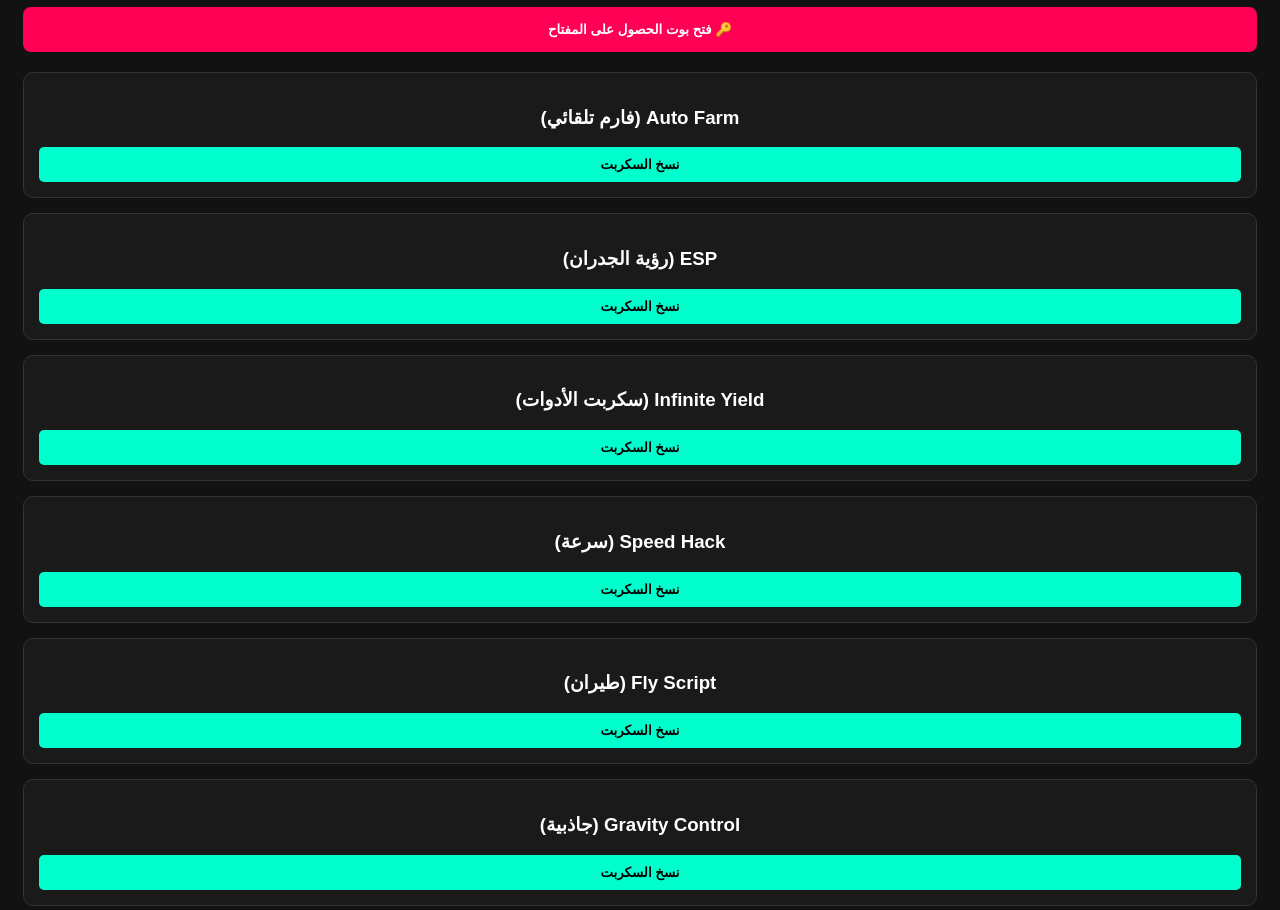
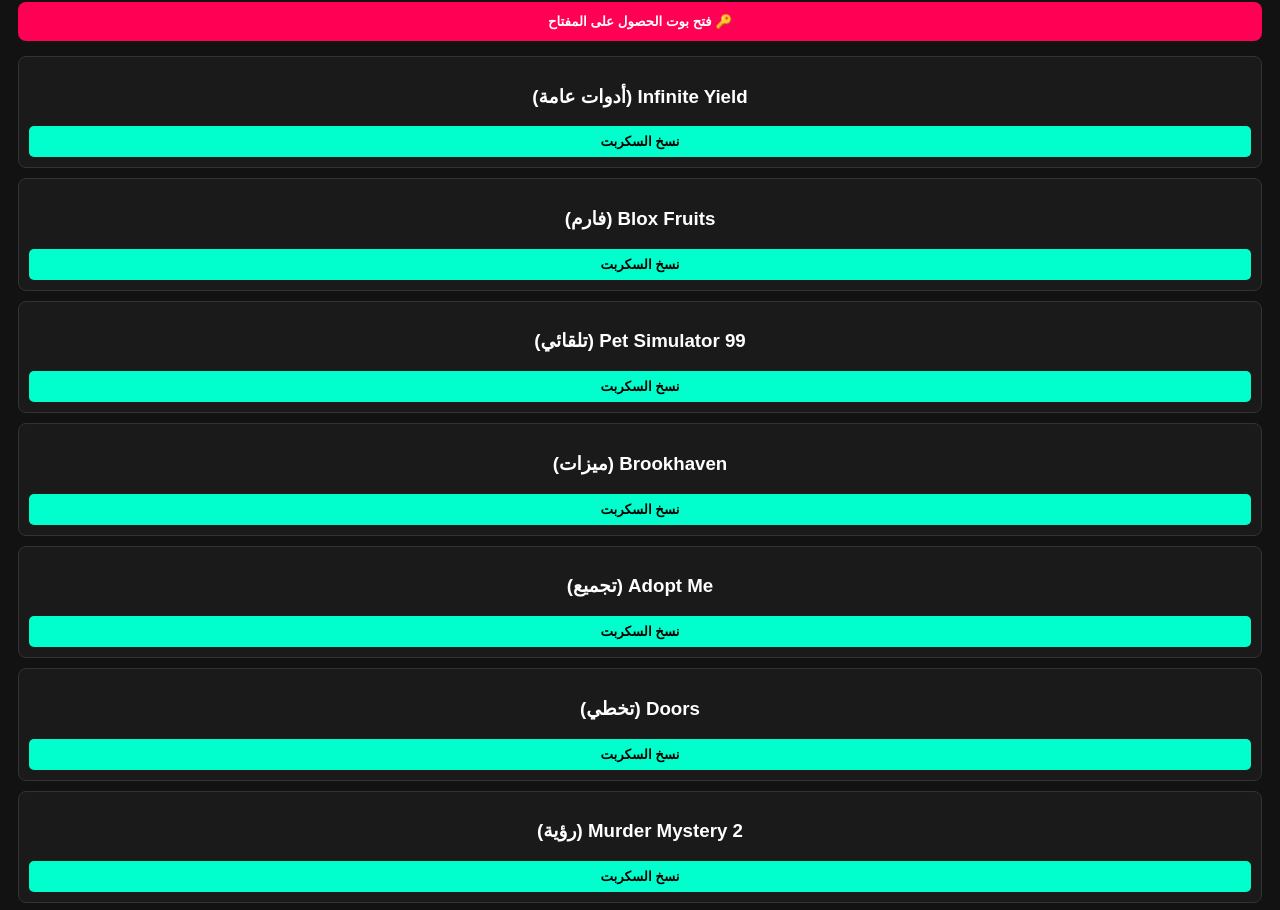
Before and after one commit to bybybypqpqpq1010-lang/Delta-SPT, a plain HTML site: page index.html in a window 1280 px wide. Shown: the part 96-1006 px from the top of the page. Drawn offline with Linux system fonts and the light colour scheme.

Commit message:
Update index.html

```diff
--- a/index.html
+++ b/index.html
@@ -4,28 +4,47 @@
     <meta charset="UTF-8">
     <title>Delta Scripts Hub</title>
     <style>
-        body { font-family: sans-serif; background-color: #121212; color: #fff; text-align: center; padding: 15px; }
-        .card { background: #1a1a1a; padding: 15px; margin-bottom: 15px; border-radius: 10px; border: 1px solid #333; }
-        .btn { background: #00ffcc; color: #000; padding: 10px; border-radius: 5px; border: none; font-weight: bold; width: 100%; cursor: pointer; }
-        .bot-btn { background: #ff0055; color: #fff; padding: 15px; border-radius: 8px; border: none; width: 100%; font-weight: bold; margin-bottom: 20px; cursor: pointer; }
+        body { font-family: sans-serif; background-color: #121212; color: #fff; text-align: center; padding: 10px; }
+        .card { background: #1a1a1a; padding: 10px; margin-bottom: 10px; border-radius: 8px; border: 1px solid #333; }
+        .btn { background: #00ffcc; color: #000; padding: 8px; border-radius: 5px; border: none; font-weight: bold; width: 100%; cursor: pointer; }
+        .bot-btn { background: #ff0055; color: #fff; padding: 12px; border-radius: 8px; border: none; width: 100%; font-weight: bold; margin-bottom: 15px; cursor: pointer; }
     </style>
 </head>
 <body>
     <h1>HusseinHub - Delta</h1>
-
     <button class="bot-btn" onclick="window.open('https://t.me/OrxBypass_bot', '_blank')">🔑 فتح بوت الحصول على المفتاح</button>
 
     <div id="scripts-container">
-        <!-- السكربتات -->
-        <div class="card"><h3>Auto Farm (فارم تلقائي)</h3><button class="btn" onclick="copyText('loadstring(game:HttpGet(\'https://raw.githubusercontent.com/EdgeIY/infiniteyield/master/source\'))()')">نسخ السكربت</button></div>
-        <div class="card"><h3>ESP (رؤية الجدران)</h3><button class="btn" onclick="copyText('loadstring(game:HttpGet(\'https://raw.githubusercontent.com/ic3w4rz/SpdHub/master/ESP\'))()')">نسخ السكربت</button></div>
-        <div class="card"><h3>Infinite Yield (سكربت الأدوات)</h3><button class="btn" onclick="copyText('loadstring(game:HttpGet(\'https://raw.githubusercontent.com/EdgeIY/infiniteyield/master/source\'))()')">نسخ السكربت</button></div>
-        <div class="card"><h3>Speed Hack (سرعة)</h3><button class="btn" onclick="copyText('game.Players.LocalPlayer.Character.Humanoid.WalkSpeed = 100')">نسخ السكربت</button></div>
-        <div class="card"><h3>Fly Script (طيران)</h3><button class="btn" onclick="copyText('loadstring(game:HttpGet(\'https://raw.githubusercontent.com/XNEOFF/FlyGuiV3/main/FlyGuiV3.lua\'))()')">نسخ السكربت</button></div>
-        <div class="card"><h3>Gravity Control (جاذبية)</h3><button class="btn" onclick="copyText('game.Workspace.Gravity = 50')">نسخ السكربت</button></div>
-    </div>
+        <!-- 20 سكربت مشهور -->
+        <script>
+            const scripts = [
+                {name: "Infinite Yield (أدوات عامة)", code: "loadstring(game:HttpGet('https://raw.githubusercontent.com/EdgeIY/infiniteyield/master/source'))()"},
+                {name: "Blox Fruits (فارم)", code: "loadstring(game:HttpGet('https://raw.githubusercontent.com/acsu123/HohoV2/main/ScriptOnly'))()"},
+                {name: "Pet Simulator 99 (تلقائي)", code: "loadstring(game:HttpGet('https://raw.githubusercontent.com/NukeVsCity/PS99/main/main.lua'))()"},
+                {name: "Brookhaven (ميزات)", code: "loadstring(game:HttpGet('https://raw.githubusercontent.com/dohnto/Brookhaven/main/script'))()"},
+                {name: "Adopt Me (تجميع)", code: "loadstring(game:HttpGet('https://raw.githubusercontent.com/1f0cky/AdoptMe/main/Script'))()"},
+                {name: "Doors (تخطي)", code: "loadstring(game:HttpGet('https://raw.githubusercontent.com/mstudio45/Doors/main/main'))()"},
+                {name: "Murder Mystery 2 (رؤية)", code: "loadstring(game:HttpGet('https://raw.githubusercontent.com/Boxpen/MM2/main/script'))()"},
+                {name: "Bedwars (فوز)", code: "loadstring(game:HttpGet('https://raw.githubusercontent.com/7GrandDadPGN/VapeV4ForRoblox/main/NewMainScript.lua'))()"},
+                {name: "Da Hood (بوت)", code: "loadstring(game:HttpGet('https://raw.githubusercontent.com/y3tix/DaHood/main/Script'))()"},
+                {name: "Tower of Hell (تخطي)", code: "loadstring(game:HttpGet('https://raw.githubusercontent.com/wally-rblx/tower-of-hell/master/main.lua'))()"},
+                {name: "Sol's RNG (تلقائي)", code: "loadstring(game:HttpGet('https://raw.githubusercontent.com/CoolingGhost/SolsRNG/main/Script'))()"},
+                {name: "Blox Fruits (ESP)", code: "loadstring(game:HttpGet('https://raw.githubusercontent.com/batti123/Roblox/main/BloxFruitsESP'))()"},
+                {name: "All Star Tower Defense", code: "loadstring(game:HttpGet('https://raw.githubusercontent.com/123qweasd/ASTD/main/Script'))()"},
+                {name: "Blade Ball (تلقائي)", code: "loadstring(game:HttpGet('https://raw.githubusercontent.com/1f0cky/BladeBall/main/Script'))()"},
+                {name: "Gym League (فارم)", code: "loadstring(game:HttpGet('https://raw.githubusercontent.com/NukeVsCity/GymLeague/main/Script'))()"},
+                {name: "Speed Run 4", code: "loadstring(game:HttpGet('https://raw.githubusercontent.com/wally-rblx/speed-run-4/master/main.lua'))()"},
+                {name: "Break In (Story)", code: "loadstring(game:HttpGet('https://raw.githubusercontent.com/1f0cky/BreakIn/main/Script'))()"},
+                {name: "Piggy (ميزات)", code: "loadstring(game:HttpGet('https://raw.githubusercontent.com/wally-rblx/piggy/master/main.lua'))()"},
+                {name: "Theme Park Tycoon 2", code: "loadstring(game:HttpGet('https://raw.githubusercontent.com/1f0cky/ThemePark/main/Script'))()"},
+                {name: "Gravity Control", code: "game.Workspace.Gravity = 50"}
+            ];
 
-    <script>
+            const container = document.getElementById('scripts-container');
+            scripts.forEach(s => {
+                container.innerHTML += `<div class="card"><h3>${s.name}</h3><button class="btn" onclick="copyText('${s.code}')">نسخ السكربت</button></div>`;
+            });
+
             function copyText(text) {
                 const el = document.createElement('textarea');
                 el.value = text;
@@ -33,8 +52,9 @@
                 el.select();
                 document.execCommand('copy');
                 document.body.removeChild(el);
-            alert('تم نسخ السكربت بنجاح!');
+                alert('تم النسخ بنجاح!');
             }
         </script>
+    </div>
 </body>
 </html>
```
Lines whose indentation alone changed are shown as unchanged.
